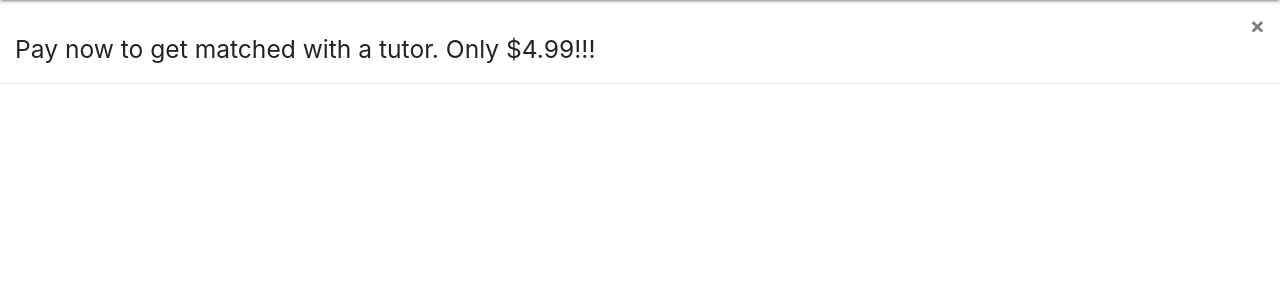
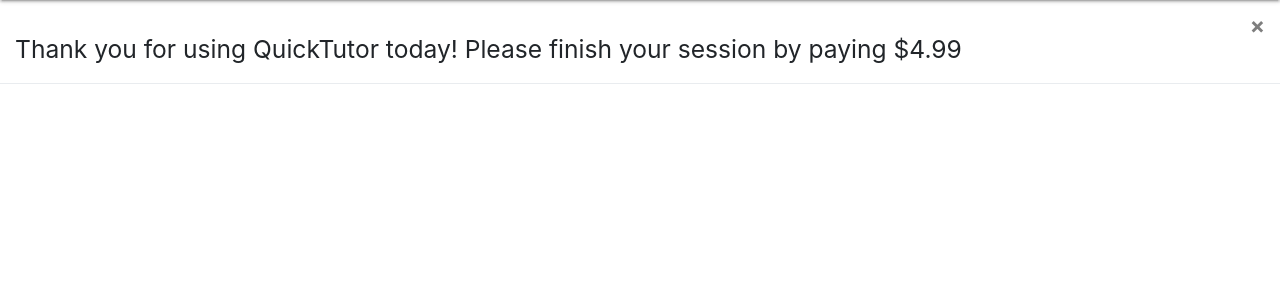
Before and after one commit to swatisriva1/quick-tutor-project, a Django app: page /payment/ in a window 1280 px wide. Shown: the part 64-364 px from the top of the page. Run offline with Django 3.2, Linux system fonts and the light colour scheme; parts of the project's set-up code (start-up, migrations or seed data) failed here and were passed over; some libraries are stand-ins or nearby versions.

Commit message:
working payment redirects

```diff
--- a/QuickTutor/settings.py
+++ b/QuickTutor/settings.py
@@ -65,7 +65,7 @@ MIDDLEWARE = [
 ]
 
 ROOT_URLCONF = 'QuickTutor.urls'
-
+SESSION_ENGINE= 'django.contrib.sessions.backends.cache'
 TEMPLATES = [
     {
         'BACKEND': 'django.template.backends.django.DjangoTemplates',
--- a/tutor/templates/tutor/base.html
+++ b/tutor/templates/tutor/base.html
@@ -26,7 +26,7 @@
             Student
           </a>
           <div class="dropdown-menu" aria-labelledby="navbarDropdown">
-            <a class="dropdown-item" href="{% url 'tutor:payment' %}">Request A Tutor</a>
+            <a class="dropdown-item" href="{% url 'tutor:requestTutor' %}">Request A Tutor</a>
             <div class="dropdown-divider"></div>
             <a class="dropdown-item" href="{% url 'tutor:requests' %}">Current Requests</a>
           </div>
--- a/tutor/templates/tutor/payment.html
+++ b/tutor/templates/tutor/payment.html
@@ -6,7 +6,7 @@
 <form method="POST" enctype="multipart/form-data">
           {% csrf_token %}
           <div class="modal-header">
-            <h5 class="modal-title"> Pay now to get matched with a tutor. Only $4.99!!! </h5>
+            <h5 class="modal-title"> Thank you for using QuickTutor today! Please finish your session by paying $4.99 </h5>
             <button type="button" class="close" data-dismiss="modal" aria-label="Close">
               <span aria-hidden="true">&times;</span>
             </button>
@@ -38,8 +38,8 @@
       },
       onApprove: function(data, actions) {
           return actions.order.capture().then(function(details) {
-              alert('Transaction successful! Your tutor will be meeting you shortly');
-              window.location.replace("../requesttutor");
+alert('Transaction successful! We hope you will use QuickTutor again!');
+            window.location.replace("../paymentConfirmation");
           });
       }
   }).render('#paypal-button-container');
--- /dev/null
+++ b/tutor/templates/tutor/paymentConfirmation.html
@@ -0,0 +1,5 @@
+<!DOCTYPE html>
+ {% extends "tutor/base.html" %}{% block content %} <p>Thank you for your payment!</p>
+     <p>After 5 seconds you will be redirected to the main page</p>
+     <meta http-equiv="refresh" content="5;url={% url 'tutor:index' %}">
+ {% endblock %}
--- a/tutor/urls.py
+++ b/tutor/urls.py
@@ -17,4 +17,5 @@ urlpatterns = [
     path('requesttutor/', views.RequestTutorView.as_view(), name = 'requestTutor'),
     path('jobs/', views.AvailableJobs.as_view(), name = "job_list"),
     path('requests/',views.RequestedJobs.as_view(), name="requests"),
+path('paymentConfirmation/', views.paymentConfirmation, name='paymentConf'),
 ]
--- a/tutor/views.py
+++ b/tutor/views.py
@@ -29,6 +29,7 @@ class AvailableJobs(generic.ListView):
 
     def get_queryset(self):
         current_user = self.request.user
+
         tutor_profile = Profile.objects.get(user=current_user)
         subjects_set = tutor_profile.subjects_can_help.all()
         matches = Q()
@@ -72,6 +73,10 @@ class RequestTutorView(generic.ListView):
 
     def get(self, request):
         form = RequestTutor()
+        if 'paid'  not in request.session:
+            request.session['paid']='true'
+        if (request.session.get('paid') != 'true'):
+            return redirect('/payment')
         return render(request, 'tutor/requestTutor.html', {'form': form})
 
     def post(self, request):
@@ -82,6 +87,7 @@ class RequestTutorView(generic.ListView):
                 req.customer_user = self.request.user
                 req.customer_profile = self.request.user.profile
                 req.save()
+                request.session['paid']='false'
                 messages.success(request, 'Your request has been submitted')
                 return redirect(reverse_lazy('tutor:index'))
             return render(request, 'tutor/requestTutor.html', {'form': form})
@@ -99,6 +105,10 @@ class ProfileUpdate(generic.ListView):
 
     def get(self, request):
         current_user = request.user
+        if 'paid'  not in request.session:
+            request.session['paid']='true'
+        if (request.session.get('paid') != 'true'):
+            return redirect('/payment')
         try:
             prof = Profile.objects.get(user=current_user)
             form = List(instance=prof)
@@ -144,6 +154,10 @@ class ProfileUpdate(generic.ListView):
 
 
 def welcome(request):
+    if 'paid' not in request.session:
+        request.session['paid'] = 'true'
+    if (request.session.get('paid') != 'true'):
+        return redirect('/payment')
     return render(request, 'tutor/welcome.html')
 
 
@@ -161,7 +175,14 @@ class TutorProfileView(generic.ListView):
 
 
 def index(request):
+    if 'paid' not in request.session:
+        request.session['paid'] = 'true'
+    if (request.session.get('paid') != 'true'):
+        return redirect('/payment')
     return render(request, 'tutor/home.html')
 
 def payment(request):
     return render(request, 'tutor/payment.html')
+def paymentConfirmation(request):
+    request.session['paid'] = 'true'
+    return render(request, 'tutor/paymentConfirmation.html')
```
Also changed, not shown: tutor/templates/tutor/home.html (+1 -29 lines).
